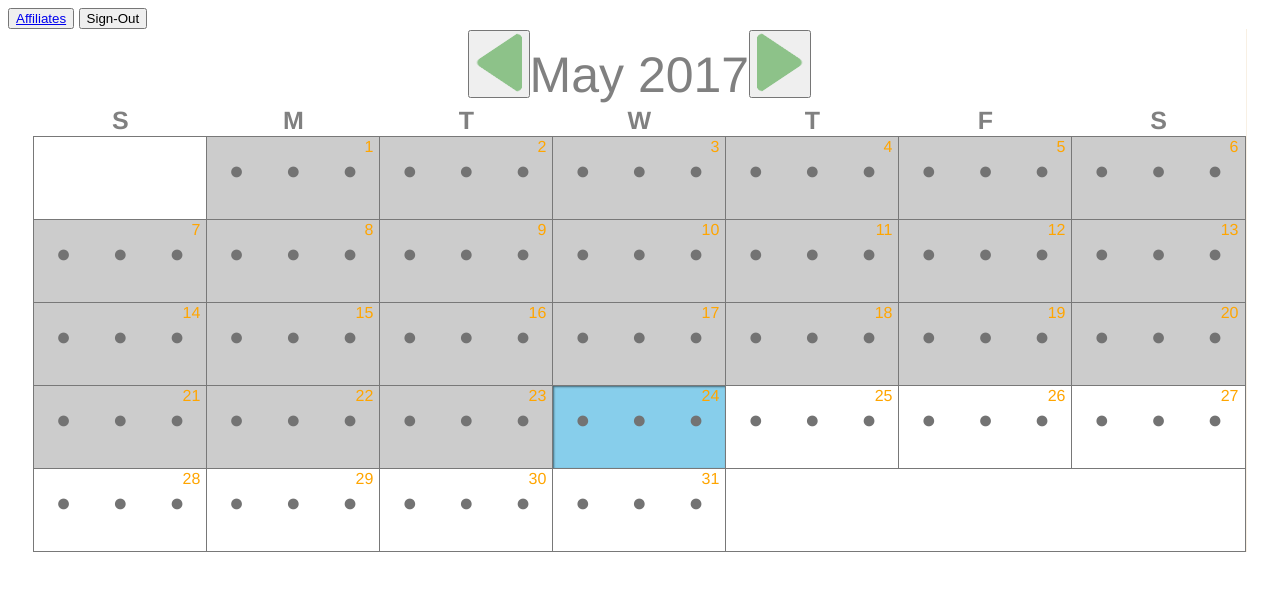
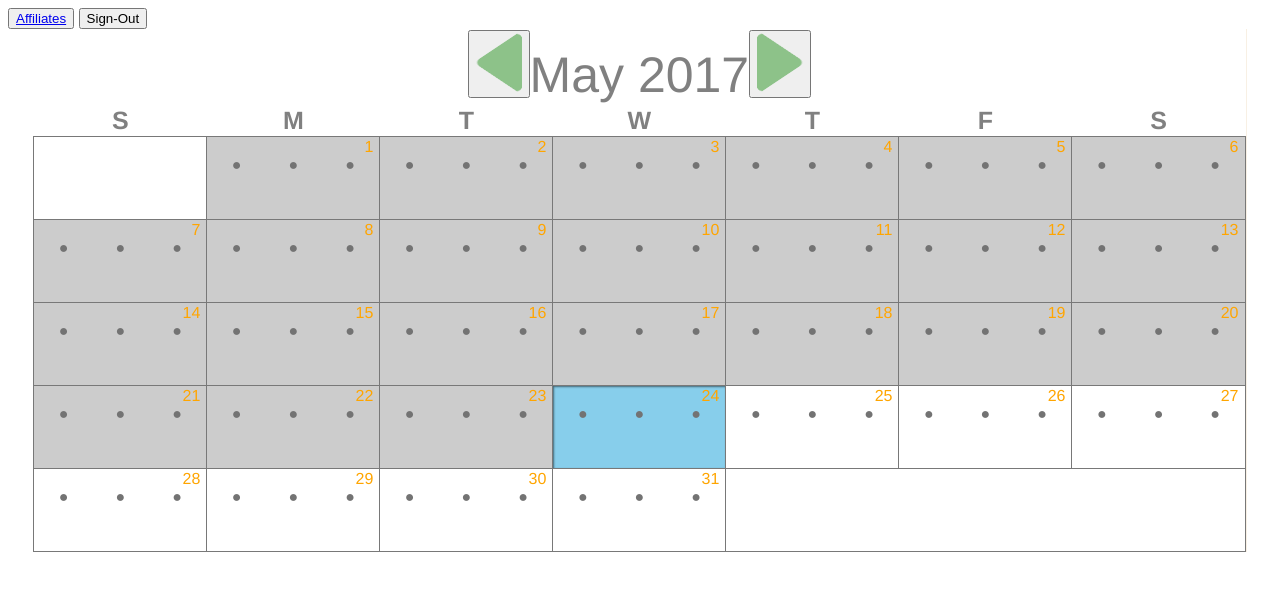
Before and after one commit to ericjsy/PocketPantry, a PHP site: page /meal_planner.html in a window 1280 px wide. Shown: the top 591 px of the page. Run offline with PHP 8.4, Linux system fonts and the light colour scheme; some libraries are stand-ins or nearby versions.

Commit message:
bug fix: dot size on meal planner calendar changed to 1em so that the calendar does not stretch the screen width

```diff
--- a/css/meal_planner.css
+++ b/css/meal_planner.css
@@ -28,7 +28,7 @@ table #calendar_days_headings {
     -ms-border-radius: 100%;
     -o-border-radius: 100%;
     border-radius: 100%;
-	font-size: 25px;
+	font-size: 1em;
     pointer-events: none;
 }
 .day{
```
